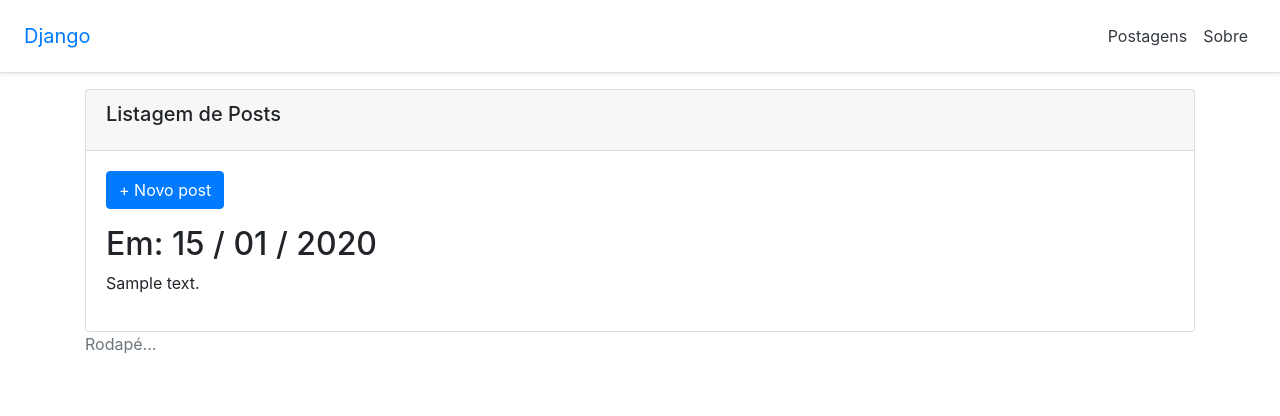
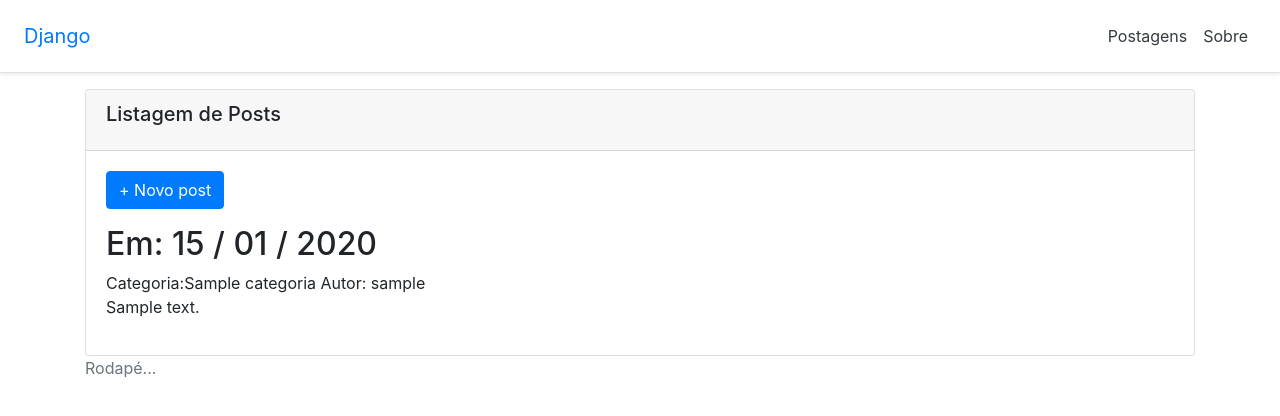
Before and after one commit to luaax/django-blog, a Django app: template templates/post/post_list.html in a window 1280 px wide. Shown: the top 416 px of the page. Run offline with Django 4.2, Linux system fonts and the light colour scheme; the template is opened without the code that fills it: most values are stand-ins (such as "Sample title", 1, 10 or a date in 2020); some libraries are stand-ins or nearby versions.

Commit message:
Post com autor

```diff
--- a/templates/post/post_list.html
+++ b/templates/post/post_list.html
@@ -12,6 +12,16 @@
         {% for post in posts %}
         <article>
             <h2>Em: {{ post.pub_date|date:"d / m / Y" }}</h2>
+            {% if post.categoria %}
+            <span>Categoria:{{ post.categoria }}</span>
+            {% endif %}
+
+                {% if post.autor %}
+                    <span>Autor: {{ post.autor.username}}</span>
+                {% else %}
+                    <span>Autor: Desconhecido</span>
+                {% endif %} <br>
+
             <p>{{ post.body_text }}</p>
         </article>
         {% endfor %}
```
Also changed, not shown: blog/models.py (+9 -0 lines), blog/views.py (+11 -5 lines).
